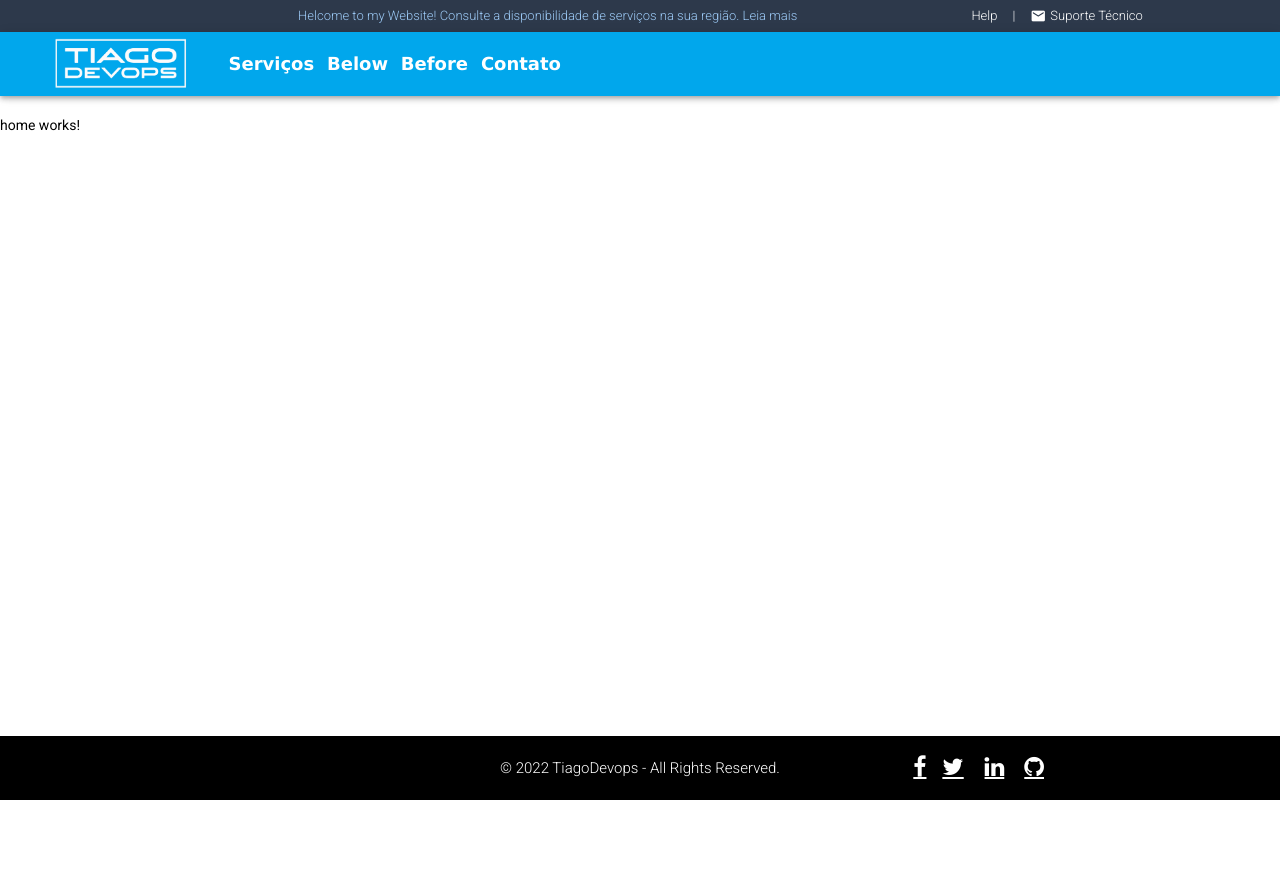
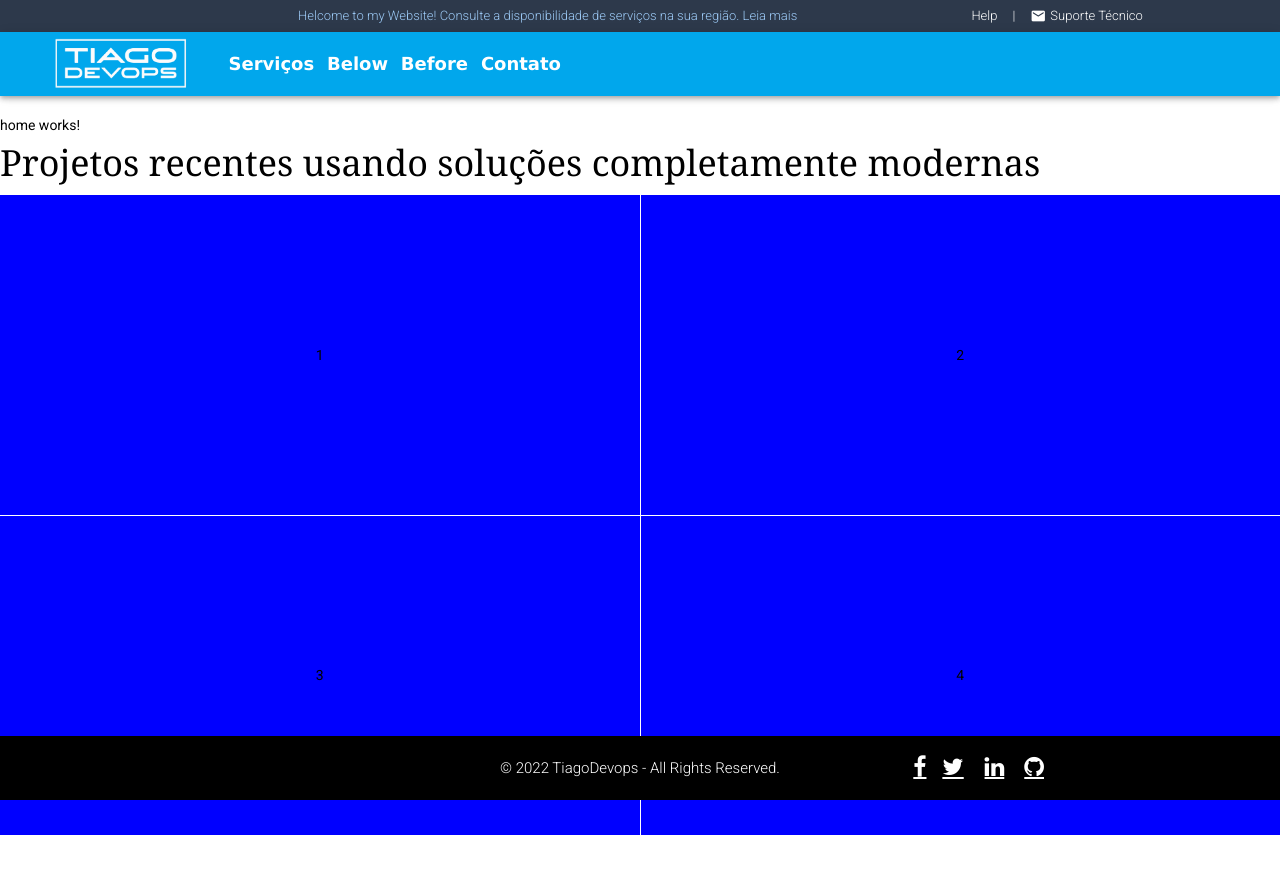
Before and after one commit to realTiagoJames/TiagoDevops-Frontend, an Angular app: page / in a window 1280 px wide. Shown: the top 874 px of the page. Built offline with nearby package versions, Linux system fonts and the light colour scheme.

Commit message:
Cores do Grid + estilo fonte e texto

```diff
--- a/src/app/views/home/home.component.css
+++ b/src/app/views/home/home.component.css
@@ -3,3 +3,11 @@
   width: 100%;
   padding-top: 9%;
 }
+.titulo{
+  font-family: "Georgia","Times","Garamond","Noto Sans Arabic","Noto Sans Arabic UI","Noto Sans Hebrew",sans-serif;
+  font-weight: 400;
+  font-size: 36px;
+}
+.gd1{
+  background-color: blue;
+}
--- a/src/app/views/home/home.component.html
+++ b/src/app/views/home/home.component.html
@@ -1,3 +1,10 @@
 <body class="body">
 <p>home works!</p>
+<h1 class="titulo">Projetos recentes usando soluções completamente modernas</h1>
+<mat-grid-list cols="2" rowHeight="2:1">
+  <mat-grid-tile class="gd1">1</mat-grid-tile>
+  <mat-grid-tile class="gd1">2</mat-grid-tile>
+  <mat-grid-tile class="gd1">3</mat-grid-tile>
+  <mat-grid-tile class="gd1">4</mat-grid-tile>
+</mat-grid-list>
 </body>
```
